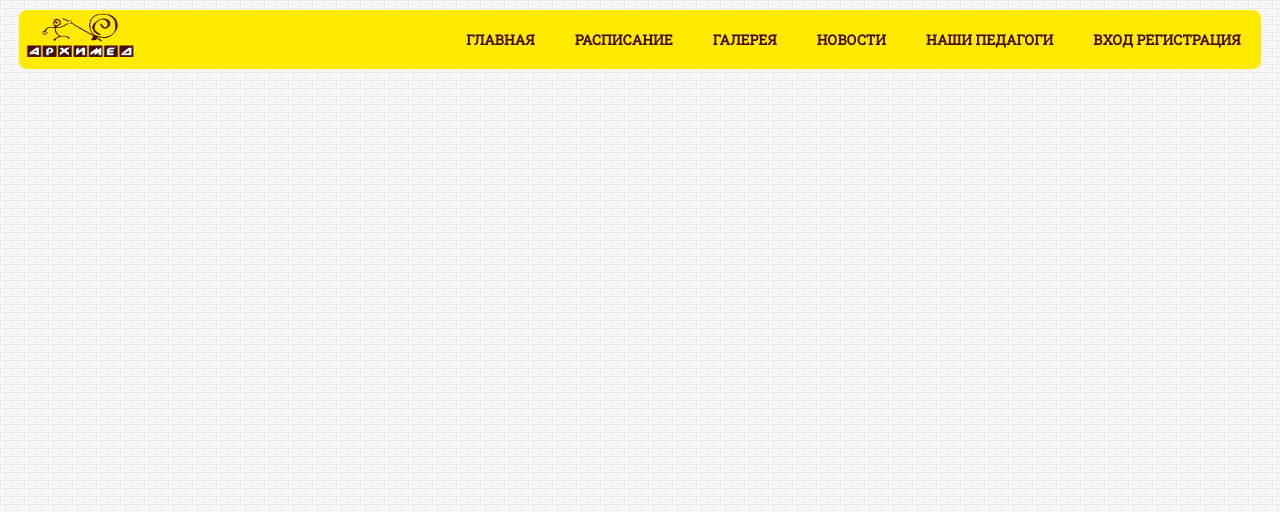
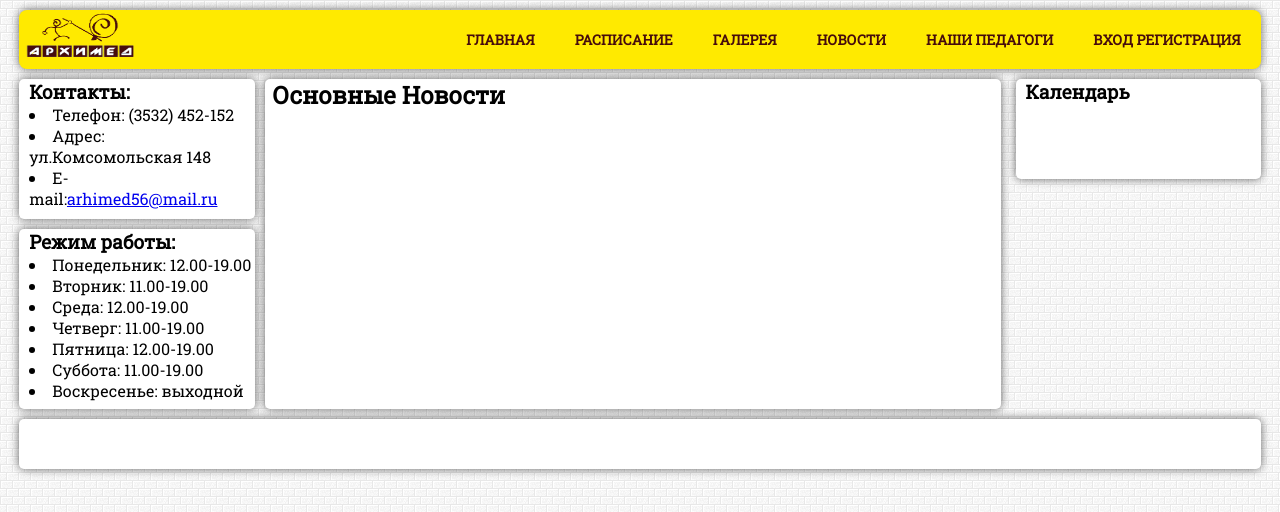
Before and after one commit to ArthurMukashev/archimed, a plain HTML site: page size/news.html in a window 1280 px wide. Shown: the top 512 px of the page. Drawn offline with Linux system fonts and the light colour scheme.

Commit message:
style настройка

```diff
--- a/size/css/style.css
+++ b/size/css/style.css
@@ -27,11 +27,12 @@ header {
     border-radius: 8px;
     background-color: #ffea00;
     position: relative;
+    box-shadow: 0 0 10px rgba(0, 0, 0, 0.6);
 
 }
 
 header a {
-    font-family: 'Roboto Slab', serif;
+    font-family: 'Roboto Slab', bold;
     display: block;
     text-decoration: none;
     outline: none;
@@ -189,6 +190,7 @@ section {
     width: 100%;
     height: 90%;
     border-radius: 5px;
+    box-shadow:0 0 10px rgba(0, 0, 0, 0.6);
 }
 @media  (min-width: 1366px) and (max-width: 1920px) {
     .column {
--- a/size/news.html
+++ b/size/news.html
@@ -4,6 +4,7 @@
 <head>
     <title>Архимед Онлайн | Главная</title>
     <meta charset="utf-8">
+    <link rel="icon" href="img/favicon.ico">
     <link rel="stylesheet" href="css/style.css">
     <link href="https://fonts.googleapis.com/css?family=Roboto+Slab&display=swap" rel="stylesheet">
 </head>
@@ -28,12 +29,51 @@
                             <li><a href="gallery.html">Галерея</a></li>
                             <li><a href="news.html">Новости</a></li>
                             <li><a href="teacher.html">Наши педагоги</a>
-                            <li><a href="">Вход регистрация</a></li>
+                            <li><a href="register.html">Вход регистрация</a></li>
                         </ul>
                     </nav>
                 </header>
             </div>
         </div>
+        <div class="container">
+            <div class="main">
+                <div class="sidebar">
+                    <div class="block">
+                        <div class="block_1">
+                            <h4>Контакты:</h4>
+                            <ul>
+                                <li>Телефон: (3532) 452-152</li>
+                                <li>Адрес: ул.Комсомольская 148</li>
+                                <li>E-mail:<a href="mailto:arhimed56@mail.ru">arhimed56@mail.ru</a></li>
+                            </ul>
+                        </div>
+                        <div class="block_2">
+                            <h4>Режим работы:</h4>
+                            <ul>
+                                <li>Понедельник: 12.00-19.00</li>
+                                <li>Вторник: 11.00-19.00</li>
+                                <li>Среда: 12.00-19.00</li>
+                                <li>Четверг: 11.00-19.00</li>
+                                <li>Пятница: 12.00-19.00</li>
+                                <li>Суббота: 11.00-19.00</li>
+                                <li>Воскресенье: выходной</li>
+                            </ul>
+                        </div>
+                    </div>
+                </div>
+                <div class="content">
+                    <h2>Основные Новости</h2>
+                </div>
+                <div class="sidebar_2">
+                    <h4>Календарь</h4>
+                </div>
+            </div>
+            <div class="footer">
+
+            </div>
+            </div>
+
+        </div>
     </wrapper>
 </body>
 
```
Also changed, not shown: size/gallery.html (+2 -2 lines), size/index.html (+2 -2 lines), size/raspisanie1.html (+1 -1 lines), size/raspisanie2.html (+1 -1 lines), size/register.html (+1 -1 lines), size/table.html (+1 -1 lines), size/teacher.html (+34 -1 lines), size/fonts/RobotoSlab-Bold.ttf (added), size/img/teacher.jpg (added).
